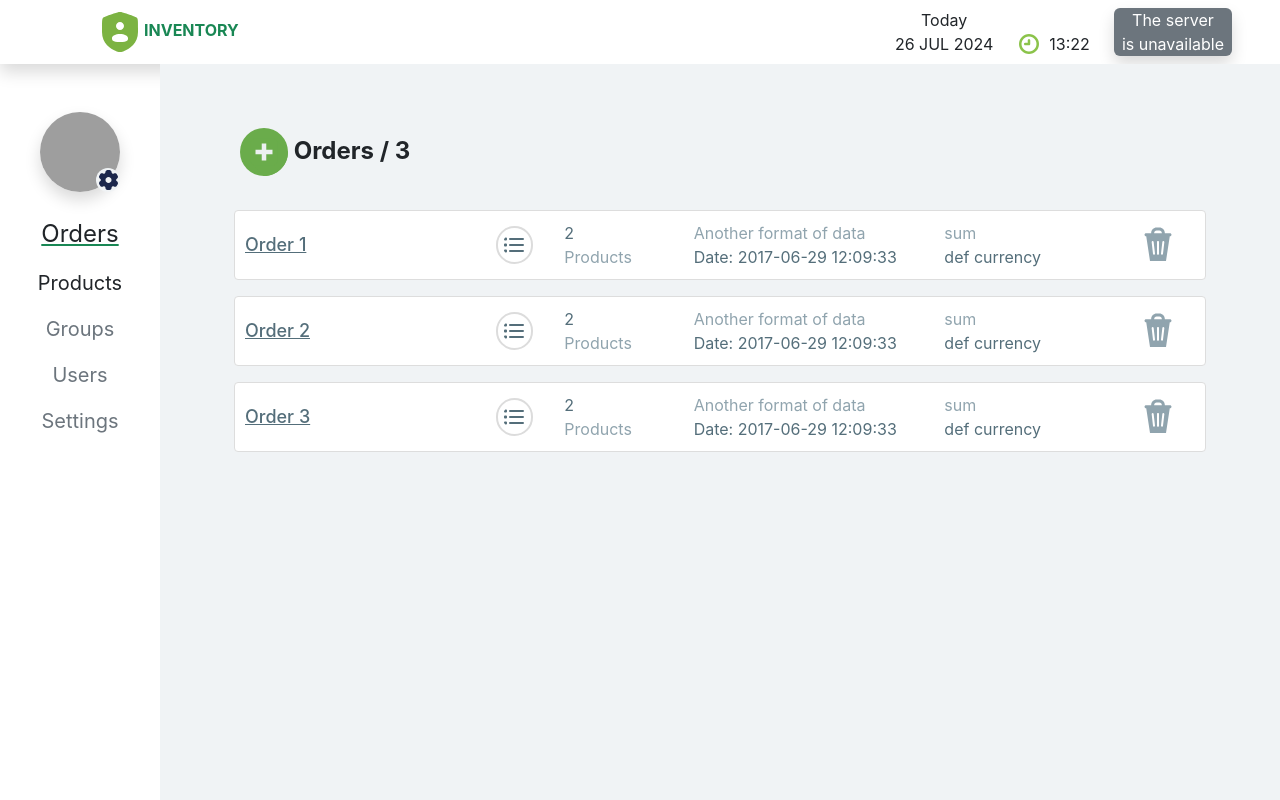
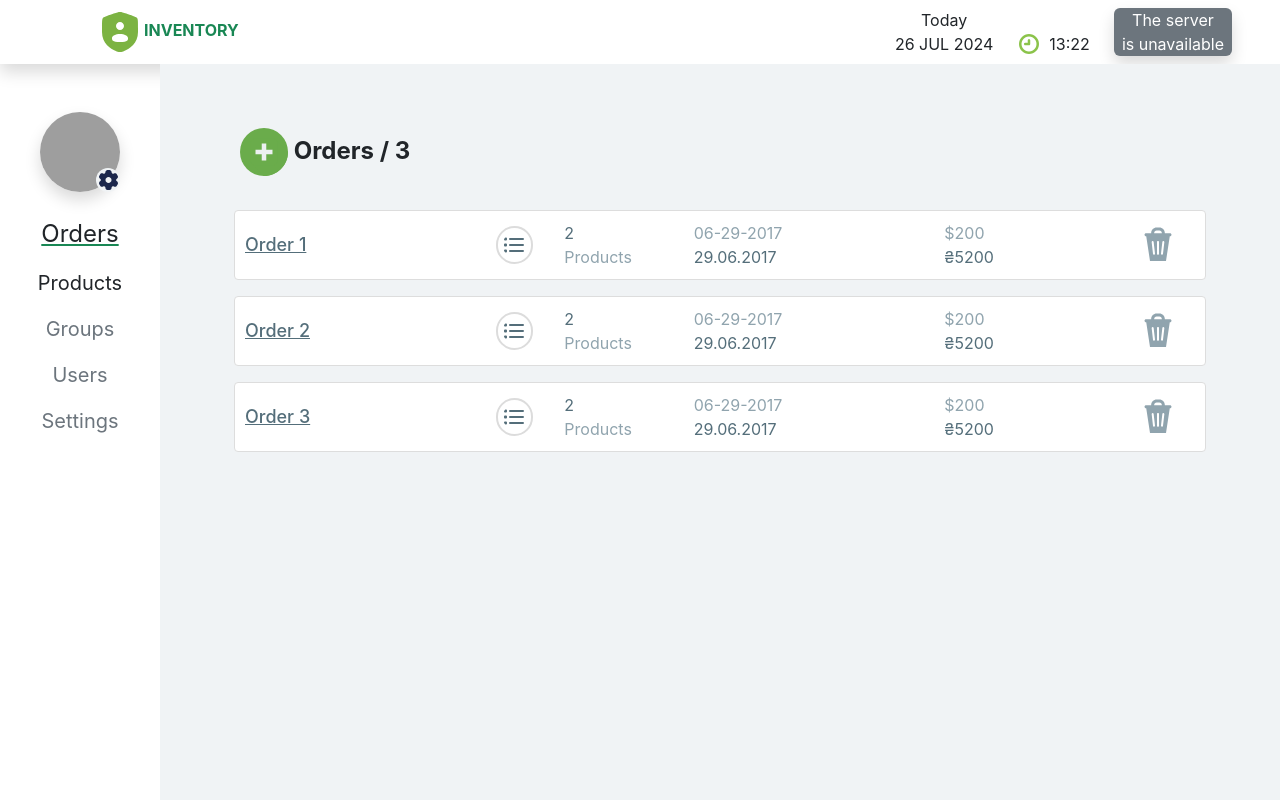
Before and after one commit to andrii-shpontak/orders-products, a React (Create React App) app in the folder ui/: page /orders in a window 1280 px wide. Built offline with nearby package versions, Linux system fonts and the light colour scheme; no server answers; grey boxes are pictures that could not be loaded.

Commit message:
convert date, and currency to required format

```diff
--- a/ui/package.json
+++ b/ui/package.json
@@ -13,6 +13,7 @@
     "@types/react-dom": "^18.3.0",
     "animate.css": "^4.1.1",
     "bootstrap": "^5.3.3",
+    "date-fns": "^3.6.0",
     "react": "^18.3.1",
     "react-dom": "^18.3.1",
     "react-redux": "^9.1.2",
--- a/ui/src/components/OrdersList/OrdersList.tsx
+++ b/ui/src/components/OrdersList/OrdersList.tsx
@@ -1,32 +1,26 @@
 import './index.css';
 
-import type { MouseEvent } from 'react';
+import { CurrencyEnum } from '../../shared/enums/Currency';
 import type { TOrderListProps } from '../../shared/types';
 import arrowIcon from '../../assets/icons/arrowRight.svg';
 import deleteIcon from '../../assets/icons/trashIcon.svg';
+import { getDualFormatDate } from '../../shared';
+import { getOrderPriceSum } from '../../shared/functions/calcFunctions';
 import listIcon from '../../assets/icons/listIcon.svg';
+import { useHandlers } from './hooks';
 
 const OrdersList = ({ orders, handleOrderClick, handleDeleteClick, selectedOrder }: TOrderListProps) => {
+  const { deleteOrder, onOrderClick } = useHandlers({ orders, handleDeleteClick, handleOrderClick });
+
   if (!orders) return <></>;
-
-  const getCurrentOrderByEvent = (e: MouseEvent<HTMLImageElement>) => {
-    const orderId = e.currentTarget.getAttribute('data-order-id');
-    return orders.find(order => order.id === Number(orderId));
-  };
-
-  const deleteOrder = (e: MouseEvent<HTMLImageElement>) => {
-    const orderToDelete = getCurrentOrderByEvent(e);
-    !!orderToDelete && handleDeleteClick(orderToDelete);
-  };
-
-  const onOrderClick = (e: MouseEvent<HTMLImageElement>) => {
-    const currentOrder = getCurrentOrderByEvent(e);
-    !!currentOrder && handleOrderClick(currentOrder);
-  };
 
   return (
     <div className='orders-list'>
-      {orders.map(order => (
+      {orders.map(order => {
+        const [eurDate, usDate] = getDualFormatDate(order.date);
+        const totalPrices = getOrderPriceSum(order.products);
+
+        return (
           <div key={order.id} className={`order-item ${!!selectedOrder ? 'compact' : ''}`}>
             {!selectedOrder && (
               <h3 data-order-id={order.id} onClick={onOrderClick}>
@@ -39,13 +33,17 @@ const OrdersList = ({ orders, handleOrderClick, handleDeleteClick, selectedOrder
               <span className='subtitle'>Products</span>
             </div>
             <div>
-            <span className='subtitle'>Another format of data</span>
-            <span>Date: {order.date}</span>
+              <span className='subtitle'>{usDate}</span>
+              <span>{eurDate}</span>
             </div>
             {!selectedOrder && (
               <div>
-              <span className='subtitle'>sum</span>
-              <span>def currency</span>
+                {totalPrices.map((price, i) => (
+                  <span key={i} className={price.isDefault ? '' : 'subtitle'}>
+                    {CurrencyEnum[price.currency]}
+                    {price.sum}
+                  </span>
+                ))}
               </div>
             )}
             {!!selectedOrder ? (
@@ -58,7 +56,8 @@ const OrdersList = ({ orders, handleOrderClick, handleDeleteClick, selectedOrder
               <img src={deleteIcon} alt='Delete icon' data-order-id={order.id} onClick={deleteOrder} />
             )}
           </div>
-      ))}
+        );
+      })}
     </div>
   );
 };
--- /dev/null
+++ b/ui/src/components/OrdersList/hooks/index.ts
@@ -0,0 +1 @@
+export * from './useHandlers';
--- /dev/null
+++ b/ui/src/components/OrdersList/hooks/useHandlers.ts
@@ -0,0 +1,21 @@
+import type { MouseEvent } from 'react';
+import type { TOrdersListHandlersProps } from '../../../shared/types';
+
+export function useHandlers({ orders, handleDeleteClick, handleOrderClick }: TOrdersListHandlersProps) {
+  const getCurrentOrderByEvent = (e: MouseEvent<HTMLImageElement>) => {
+    const orderId = e.currentTarget.getAttribute('data-order-id');
+    return orders?.find(order => order.id === Number(orderId));
+  };
+
+  const deleteOrder = (e: MouseEvent<HTMLImageElement>) => {
+    const orderToDelete = getCurrentOrderByEvent(e);
+    !!orderToDelete && handleDeleteClick(orderToDelete);
+  };
+
+  const onOrderClick = (e: MouseEvent<HTMLImageElement>) => {
+    const currentOrder = getCurrentOrderByEvent(e);
+    !!currentOrder && handleOrderClick(currentOrder);
+  };
+
+  return { deleteOrder, onOrderClick };
+}
--- a/ui/src/pages/Orders/Orders.tsx
+++ b/ui/src/pages/Orders/Orders.tsx
@@ -10,7 +10,7 @@ import { useSelector } from 'react-redux';
 
 const Orders: React.FC = () => {
   const orders = useSelector((state: RootState) => state.orders.orders);
-  console.log(orders);
+
   const {
     selectedOrder,
     showDeletePopup,
--- /dev/null
+++ b/ui/src/shared/constants/date.ts
@@ -0,0 +1,2 @@
+export const EUROPEAN_DATE_FORMAT = 'dd.MM.yyyy';
+export const US_DATE_FORMAT = 'MM-dd-yyyy';
--- a/ui/src/shared/constants/index.ts
+++ b/ui/src/shared/constants/index.ts
@@ -1,2 +1,3 @@
 export * from './data';
 export * from './links';
+export * from './date';
--- /dev/null
+++ b/ui/src/shared/functions/calcFunctions.ts
@@ -0,0 +1,19 @@
+import type { TProduct, TTotalPrices } from '../types';
+
+export const getOrderPriceSum = (products: TProduct[]): TTotalPrices[] => {
+  const totals: TTotalPrices[] = [];
+
+  products.forEach(product => {
+    product.price.forEach((p, i) => {
+      if (!totals[i]) {
+        totals[i] = { sum: 0, isDefault: p.isDefault === 1, currency: p.symbol };
+      }
+      totals[i].sum += p.value;
+      if (p.isDefault === 1) {
+        totals[i].isDefault = true;
+      }
+    });
+  });
+
+  return totals[0].isDefault ? totals.reverse() : totals;
+};
--- a/ui/src/shared/functions/dateFunctions.ts
+++ b/ui/src/shared/functions/dateFunctions.ts
@@ -1,3 +1,7 @@
+import { EUROPEAN_DATE_FORMAT, US_DATE_FORMAT } from '../constants';
+
+import { format } from 'date-fns';
+
 export const formatDate = (date: Date) => {
   const options: Intl.DateTimeFormatOptions = {
     day: '2-digit',
@@ -13,3 +17,10 @@ export const formatTime = (date: Date) => {
     minute: '2-digit',
   });
 };
+
+export const getDualFormatDate = (date: string) => {
+  const eurDate = format(date, EUROPEAN_DATE_FORMAT);
+  const usDate = format(date, US_DATE_FORMAT);
+
+  return [eurDate, usDate];
+};
```
Also changed, not shown: ui/src/shared/types/index.ts (+12 -0 lines), 1 other file (tests, documents, lock files or other folders). Lines whose indentation alone changed are shown as unchanged.
